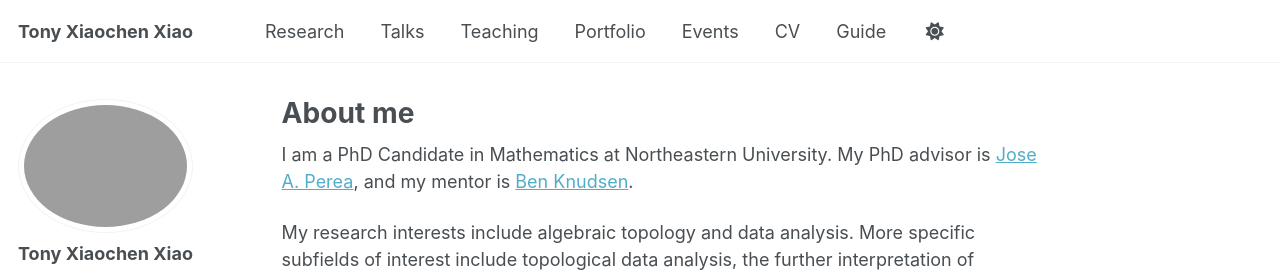
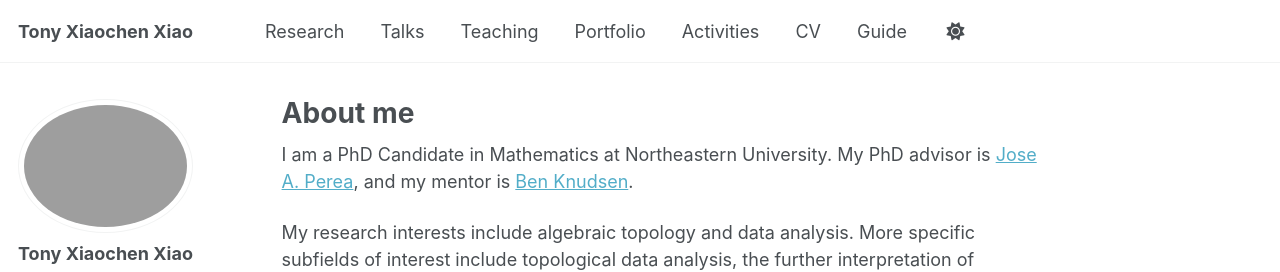
Before and after one commit to tonyxiaochenxiao/tonyxiaochenxiao.github.io, a Jekyll site: the page built from _pages/about.md, in a window 1280 px wide. Shown: the top 272 px of the page. Built offline with Jekyll 4.4.1, drawn with Linux system fonts in a browser that asks for light colours; some web fonts are replaced; a script that is not in the unit is left out.

Commit message:
Update navigation.yml

```diff
--- a/_data/navigation.yml
+++ b/_data/navigation.yml
@@ -20,8 +20,8 @@ main:
   - title: "Portfolio"
     url: /portfolio/
 
-  - title: "Events"
-    url: /events/
+  - title: "Activities"
+    url: /activities/
 
   # - title: "Blogs"
   #  url: /year-archive/
```
